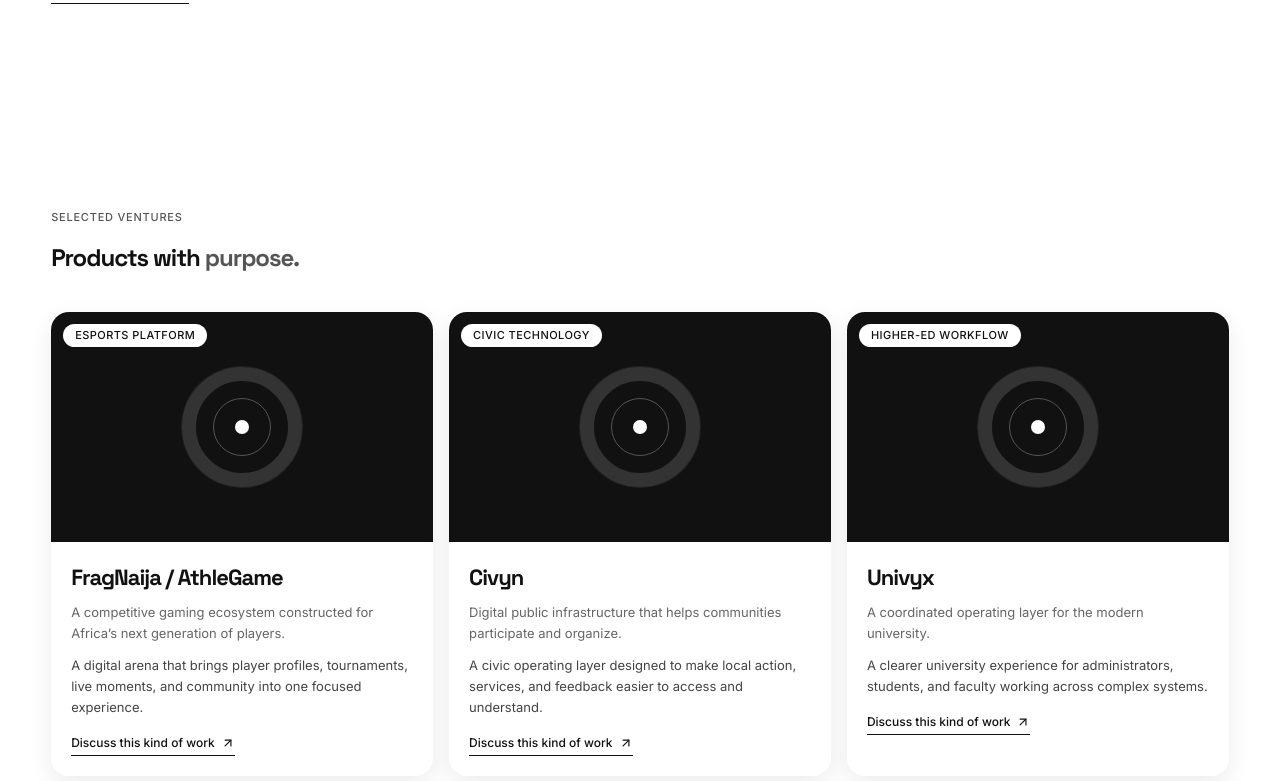
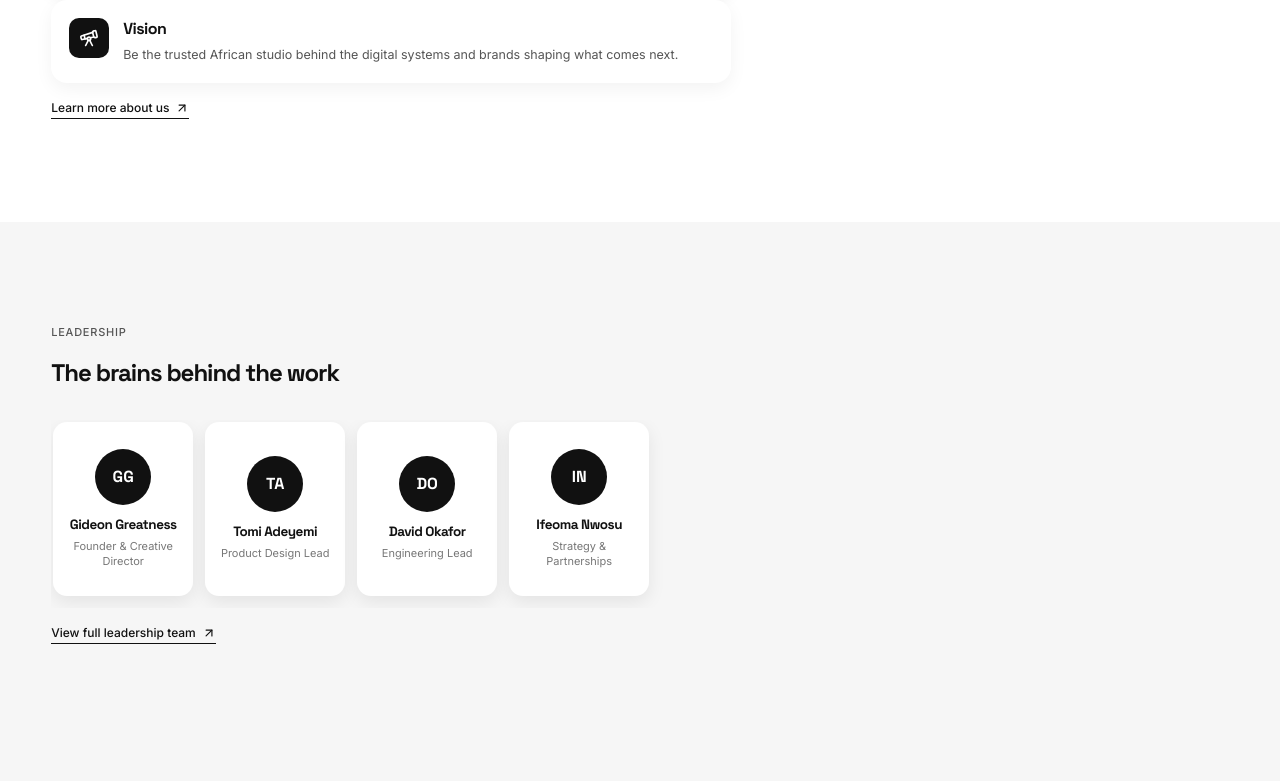
Before and after one commit to Ghreatness-Laboratory/ghreatnesslabss, a React (Vite) app: page / in a window 1280 px wide. Shown: the part 2016-2797 px from the top of the page. Built offline with nearby package versions, Linux system fonts and the light colour scheme.

Commit message:
Add homepage engagement sections and chat bubble

```diff
--- a/src/styles.css
+++ b/src/styles.css
@@ -292,3 +292,14 @@ header{position:relative}
   font:500 12px/1.2 Inter,Arial,sans-serif;
 }
 .about-preview-link svg{width:14px;height:14px}
+
+/* Homepage leadership, partners, and draggable assistant. */
+.leadership-preview{background:#f6f6f6}
+.leadership-row{display:flex;gap:12px;overflow-x:auto;margin-top:32px;padding:2px 2px 12px;scroll-snap-type:x proximity;overscroll-behavior-x:contain;-webkit-overflow-scrolling:touch}
+.leader-preview-card{display:flex;flex:0 0 140px;align-items:center;min-height:174px;flex-direction:column;justify-content:center;padding:16px 12px;border-radius:14px;background:#fff;box-shadow:0 6px 18px rgba(0,0,0,.08);scroll-snap-align:start;text-align:center}
+.leader-preview-card:hover,.leader-preview-card:focus-visible{outline:2px solid #111;outline-offset:2px}
+.leader-preview-avatar{display:grid;width:56px;height:56px;margin-bottom:12px;place-items:center;border-radius:50%;background:#111;color:#fff;font:700 16px/1 'Space Grotesk',Inter,sans-serif}
+.leader-preview-card b{font:700 13.5px/1.25 'Space Grotesk',Inter,sans-serif;letter-spacing:-.035em}
+.leader-preview-card small{margin-top:5px;color:#777;font:400 11px/1.35 Inter,Arial,sans-serif}
+.partners-section{overflow:hidden}.partner-marquee{margin-top:32px;overflow:hidden}.partner-track{display:flex;width:max-content;gap:12px;animation:partner-scroll 26s linear infinite}.partner-marquee:hover .partner-track,.partner-marquee:focus-within .partner-track{animation-play-state:paused}.partner-logo{display:grid;min-width:150px;height:76px;place-items:center;border:1px solid #d8d8d8;border-radius:12px;color:#555;font:700 16px/1 'Space Grotesk',Inter,sans-serif;letter-spacing:-.04em;filter:grayscale(1)}@keyframes partner-scroll{to{transform:translateX(calc(-50% - 6px))}}@media(prefers-reduced-motion:reduce){.partner-track{animation:none}}
+.chat-widget{position:fixed;z-index:100;display:flex;align-items:flex-end;gap:10px;max-width:calc(100vw - 24px);touch-action:none}.chat-bubble{display:grid;flex:0 0 56px;width:56px;height:56px;place-items:center;border:0;border-radius:50%;background:#111;color:#fff;box-shadow:0 8px 22px rgba(0,0,0,.22);cursor:grab;touch-action:none}.chat-bubble:active{cursor:grabbing}.chat-bubble:focus-visible{outline:2px solid #fff;outline-offset:3px}.chat-bubble svg{width:24px;height:24px}.chat-panel{display:none;width:min(280px,calc(100vw - 92px));padding:16px;border:1px solid #ddd;border-radius:14px;background:#fff;box-shadow:0 10px 28px rgba(0,0,0,.16);touch-action:auto}.chat-panel-open{display:block}.chat-panel>div{display:flex;align-items:center;justify-content:space-between;gap:12px}.chat-panel b{font:700 14px/1.2 'Space Grotesk',Inter,sans-serif}.chat-panel button{display:grid;width:28px;height:28px;place-items:center;border:0;background:transparent;cursor:pointer}.chat-panel button svg{width:16px}.chat-panel p{margin:13px 0;color:#555;font:400 12px/1.6 Inter,Arial,sans-serif}.chat-panel a{display:inline-flex;align-items:center;gap:5px;border-bottom:1px solid #111;padding-bottom:2px;font:500 12px/1.2 Inter,Arial,sans-serif}.chat-panel a svg{width:13px;height:13px}
```
Also changed, not shown: src/main.tsx (+8 -5 lines).
